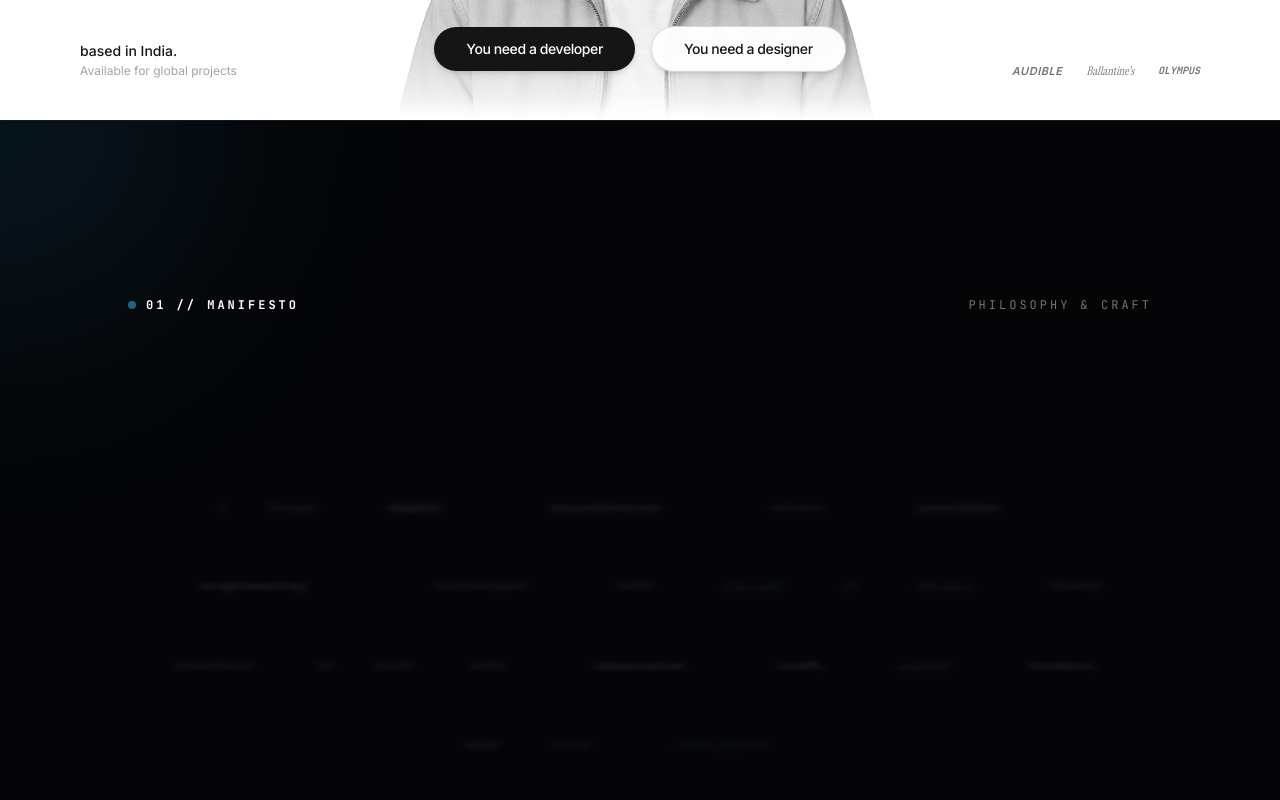
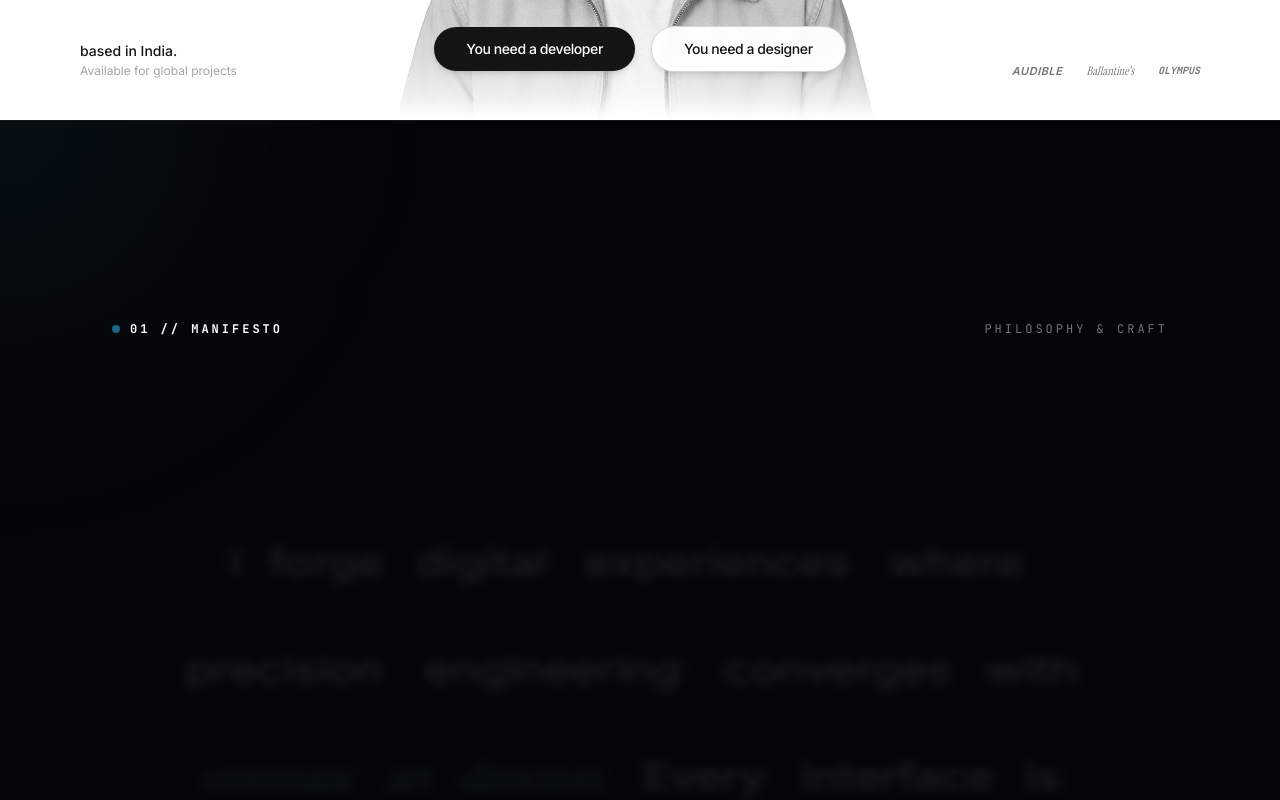
Before and after one commit to gourabs444-del/GOURAB-PORTFOLIO, a Next.js app: page / in a window 1280 px wide. Shown: the part 680-1480 px from the top of the page. Built offline with nearby package versions, Linux system fonts and the light colour scheme.

Commit message:
Refine Manifesto with sequential word-by-word wave scroll animation, cleaner typography hierarchy, and generous breathing room

```diff
--- a/src/components/sections/AboutManifesto.tsx
+++ b/src/components/sections/AboutManifesto.tsx
@@ -8,66 +8,63 @@ import { useAudioFeedback } from "@/hooks/useAudioFeedback";
 interface WordItem {
   text: string;
   isItalic?: boolean;
-  isSky?: boolean;
-  isBold?: boolean;
+  isAccent?: boolean;
 }
 
 const manifestoParagraphs: WordItem[][] = [
-  // Statement 1: Vision & Philosophy
+  // Statement 1: Vision & Craft
   [
     { text: "I" },
     { text: "forge" },
-    { text: "digital", isBold: true },
-    { text: "experiences", isBold: true },
+    { text: "digital" },
+    { text: "experiences" },
     { text: "where" },
-    { text: "precision", isSky: true, isBold: true },
-    { text: "engineering", isSky: true, isBold: true },
+    { text: "precision" },
+    { text: "engineering" },
     { text: "converges" },
     { text: "with" },
-    { text: "cinematic", isItalic: true, isSky: true },
-    { text: "art", isItalic: true, isSky: true },
-    { text: "direction.", isItalic: true, isSky: true },
+    { text: "cinematic", isItalic: true, isAccent: true },
+    { text: "art", isItalic: true, isAccent: true },
+    { text: "direction.", isItalic: true, isAccent: true },
     { text: "Every" },
     { text: "interface" },
     { text: "is" },
-    { text: "built" },
+    { text: "sculpted" },
     { text: "with" },
-    { text: "obsessive", isBold: true },
-    { text: "craft,", isBold: true },
-    { text: "sculpted", isItalic: true },
-    { text: "motion,", isSky: true, isBold: true },
+    { text: "obsessive" },
+    { text: "craft," },
+    { text: "tactile" },
+    { text: "physics," },
     { text: "and" },
-    { text: "tactile", isItalic: true, isSky: true },
-    { text: "micro-physics.", isItalic: true, isSky: true },
+    { text: "soul.", isItalic: true, isAccent: true },
   ],
   // Statement 2: Execution & Impact
   [
     { text: "From" },
-    { text: "bespoke", isItalic: true, isSky: true },
-    { text: "WebGL", isSky: true, isBold: true },
-    { text: "architectures", isSky: true, isBold: true },
+    { text: "bespoke" },
+    { text: "WebGL" },
+    { text: "architectures" },
     { text: "to" },
-    { text: "intelligent", isBold: true },
-    { text: "AI", isBold: true },
-    { text: "ecosystems,", isBold: true },
+    { text: "intelligent", isItalic: true, isAccent: true },
+    { text: "AI", isItalic: true, isAccent: true },
+    { text: "ecosystems,", isItalic: true, isAccent: true },
     { text: "I" },
     { text: "transform" },
-    { text: "ambitious", isItalic: true },
+    { text: "ambitious" },
     { text: "visions" },
     { text: "into" },
-    { text: "high-performance,", isSky: true, isBold: true },
-    { text: "future-proof", isSky: true, isBold: true },
-    { text: "digital", isBold: true },
-    { text: "realities", isBold: true },
+    { text: "high-performance," },
+    { text: "future-proof" },
+    { text: "digital", isItalic: true, isAccent: true },
+    { text: "realities", isItalic: true, isAccent: true },
     { text: "that" },
-    { text: "command", isItalic: true },
-    { text: "attention.", isItalic: true, isSky: true },
+    { text: "command" },
+    { text: "attention.", isItalic: true, isAccent: true },
   ],
 ];
 
 export function AboutManifesto() {
   const containerRef = useRef<HTMLElement | null>(null);
-  const contentRef = useRef<HTMLDivElement | null>(null);
   const auraRef = useRef<HTMLDivElement | null>(null);
   const { playHover } = useAudioFeedback();
 
@@ -94,38 +91,46 @@ export function AboutManifesto() {
     return () => container.removeEventListener("mousemove", handleMouseMove);
   }, []);
 
-  // 2. High-Grade 3D Elastic Pop-Up Animation on Scroll
+  // 2. Sequential Word-by-Word Wave Reveal on Scroll
   useEffect(() => {
     const ctx = gsap.context(() => {
-      const words = containerRef.current?.querySelectorAll(".manifesto-word-inner");
+      const paragraphs = containerRef.current?.querySelectorAll(".manifesto-paragraph");
+      if (!paragraphs) return;
+
+      paragraphs.forEach((paragraph) => {
+        const words = paragraph.querySelectorAll(".manifesto-word-inner");
         if (!words || words.length === 0) return;
 
-      // 3D Kinetic Pop-Up Motion
+        // Wave scroll reveal: words trigger sequentially one after another as user scrolls
         gsap.fromTo(
           words,
           {
-          opacity: 0.1,
-          scale: 0.45,
-          y: 45,
-          rotateX: -55,
-          filter: "blur(8px)",
+            opacity: 0.12,
+            y: 32,
+            rotateX: -35,
+            scale: 0.9,
+            filter: "blur(6px)",
           },
           {
             opacity: 1,
-          scale: 1.0,
             y: 0,
             rotateX: 0,
+            scale: 1,
             filter: "blur(0px)",
-          stagger: 0.04,
-          ease: "back.out(2.2)",
+            stagger: {
+              each: 0.06,
+              ease: "power1.out",
+            },
+            ease: "power2.out",
             scrollTrigger: {
-            trigger: contentRef.current,
-            start: "top 76%",
+              trigger: paragraph,
+              start: "top 82%",
               end: "bottom 38%",
-            scrub: 1.2,
+              scrub: 0.7,
             },
           }
         );
+      });
     }, containerRef);
 
     return () => ctx.revert();
@@ -136,10 +141,9 @@ export function AboutManifesto() {
     playHover();
     const target = e.currentTarget;
     gsap.to(target, {
-      scale: 1.18,
-      y: -5,
-      rotateZ: -2,
-      duration: 0.3,
+      scale: 1.12,
+      y: -4,
+      duration: 0.25,
       ease: "power2.out",
     });
   };
@@ -149,9 +153,8 @@ export function AboutManifesto() {
     gsap.to(target, {
       scale: 1.0,
       y: 0,
-      rotateZ: 0,
-      duration: 0.5,
-      ease: "elastic.out(1.2, 0.4)",
+      duration: 0.45,
+      ease: "power2.out",
     });
   };
 
@@ -159,17 +162,17 @@ export function AboutManifesto() {
     <section
       id="about"
       ref={containerRef}
-      className="relative min-h-screen w-full flex flex-col justify-between py-24 sm:py-32 md:py-40 px-6 sm:px-12 md:px-20 lg:px-28 bg-[#050507] text-[#F4F4F6] overflow-hidden select-none border-t border-white/[0.08]"
+      className="relative min-h-screen w-full flex flex-col justify-between py-28 sm:py-36 md:py-48 px-6 sm:px-12 md:px-20 lg:px-28 bg-[#050507] text-[#F4F4F6] overflow-hidden select-none border-t border-white/[0.08]"
     >
       {/* Interactive Cursor Spotlight Aura */}
       <div
         ref={auraRef}
-        className="pointer-events-none absolute -top-[300px] -left-[300px] w-[600px] h-[600px] rounded-full bg-[radial-gradient(circle_at_center,_rgba(56,189,248,0.16)_0%,_rgba(14,165,233,0.05)_45%,_transparent_70%)] blur-[110px] will-change-transform z-0"
+        className="pointer-events-none absolute -top-[300px] -left-[300px] w-[600px] h-[600px] rounded-full bg-[radial-gradient(circle_at_center,_rgba(56,189,248,0.12)_0%,_rgba(14,165,233,0.03)_45%,_transparent_70%)] blur-[120px] will-change-transform z-0"
         aria-hidden="true"
       />
 
       {/* Top Tag Header */}
-      <div className="max-w-5xl mx-auto w-full flex items-center justify-between text-xs font-mono text-neutral-400 uppercase tracking-widest pt-4 relative z-10">
+      <div className="max-w-6xl mx-auto w-full flex items-center justify-between text-xs font-mono text-neutral-400 uppercase tracking-widest pt-2 relative z-10">
         <div className="flex items-center gap-2.5">
           <span className="w-2 h-2 rounded-full bg-sky-400 animate-pulse" />
           <span className="text-white font-semibold">01 // MANIFESTO</span>
@@ -177,38 +180,35 @@ export function AboutManifesto() {
         <span className="text-neutral-500 hidden sm:inline font-mono">PHILOSOPHY &amp; CRAFT</span>
       </div>
 
-      {/* Main Centered Spacious Manifesto Statement (3D Kinetic Pop-Up Words) */}
+      {/* Main Centered Spacious Manifesto Statements (Sequential Wave Scroll Reveal) */}
       <div
-        ref={contentRef}
-        style={{ perspective: "1200px" }}
-        className="max-w-5xl mx-auto w-full my-auto py-12 sm:py-16 md:py-20 flex flex-col gap-12 sm:gap-16 md:gap-20 text-left sm:text-center relative z-10"
+        style={{ perspective: "1400px" }}
+        className="max-w-6xl mx-auto w-full my-auto py-16 sm:py-24 md:py-32 flex flex-col gap-24 sm:gap-32 md:gap-40 text-left sm:text-center relative z-10"
       >
         {manifestoParagraphs.map((paragraph, pIdx) => (
           <p
             key={pIdx}
-            className="text-2xl sm:text-3xl md:text-4xl lg:text-[2.65rem] leading-[1.7] sm:leading-[1.75] md:leading-[1.8] tracking-tight font-normal text-neutral-300"
+            className="manifesto-paragraph text-2xl sm:text-3xl md:text-4xl lg:text-[2.75rem] xl:text-[3.1rem] leading-[1.8] sm:leading-[1.9] md:leading-[2.0] tracking-normal font-light text-neutral-200"
           >
             {paragraph.map((item, wIdx) => {
               const fontClasses = item.isItalic
                 ? "font-serif italic font-normal"
-                : item.isBold
-                ? "font-sans font-semibold text-white"
-                : "font-sans font-normal text-neutral-300";
+                : "font-sans font-light";
 
-              const colorClass = item.isSky
-                ? "text-sky-400 drop-shadow-[0_0_22px_rgba(56,189,248,0.35)]"
-                : "";
+              const colorClass = item.isAccent
+                ? "text-sky-400 font-normal drop-shadow-[0_0_18px_rgba(56,189,248,0.3)]"
+                : "text-[#EDEDEF]";
 
               return (
                 <span
                   key={wIdx}
                   style={{ perspective: "1000px", transformStyle: "preserve-3d" }}
-                  className="inline-block mr-2 sm:mr-3.5 align-baseline"
+                  className="inline-block mr-[0.38em] sm:mr-[0.45em] mb-1.5 align-baseline"
                 >
                   <span
                     onMouseEnter={handleWordHover}
                     onMouseLeave={handleWordLeave}
-                    className={`manifesto-word-inner inline-block will-change-transform cursor-pointer origin-bottom ${fontClasses} ${colorClass}`}
+                    className={`manifesto-word-inner inline-block will-change-transform cursor-pointer origin-bottom transition-colors duration-200 ${fontClasses} ${colorClass}`}
                   >
                     {item.text}
                   </span>
@@ -220,7 +220,7 @@ export function AboutManifesto() {
       </div>
 
       {/* Bottom Meta Bar */}
-      <div className="max-w-5xl mx-auto w-full pb-4 border-t border-white/[0.08] pt-6 flex flex-col sm:flex-row sm:items-center justify-between gap-4 text-xs font-mono text-neutral-400 uppercase tracking-widest relative z-10">
+      <div className="max-w-6xl mx-auto w-full pb-2 border-t border-white/[0.08] pt-6 flex flex-col sm:flex-row sm:items-center justify-between gap-4 text-xs font-mono text-neutral-400 uppercase tracking-widest relative z-10">
         <div className="flex items-center gap-3">
           <span>FULL-STACK ARCHITECTURE</span>
           <span className="text-white/20">•</span>
```
Lines whose indentation alone changed are shown as unchanged.
